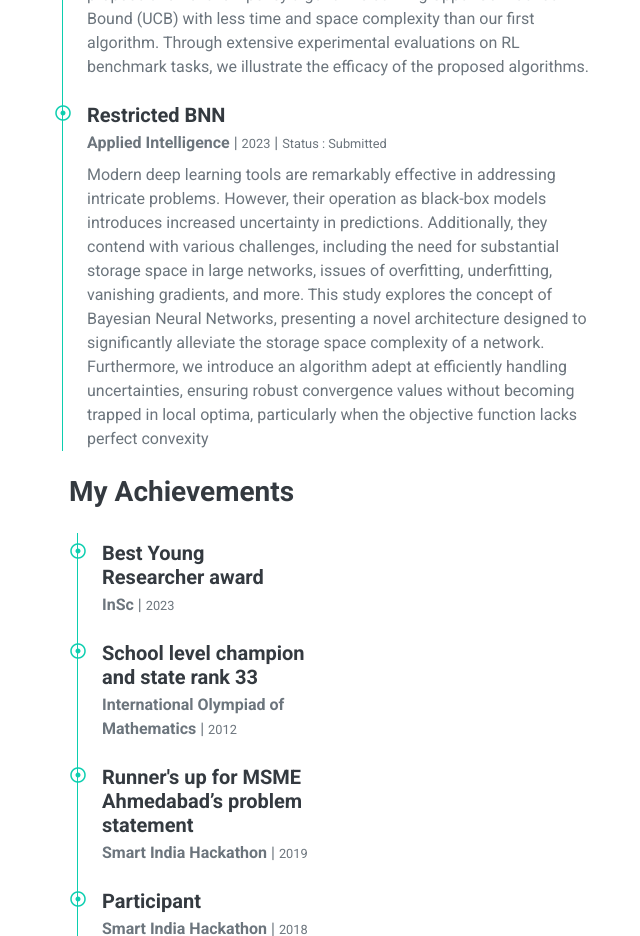
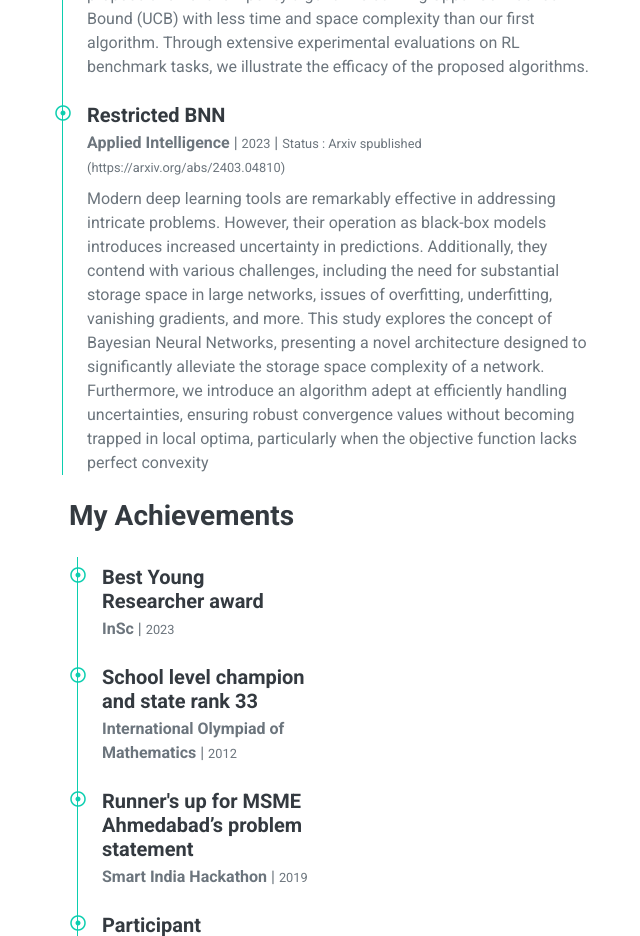
Before and after one commit to Sourav1429/Sganguly_profile, a plain HTML site: page index.html in a window 1280 px wide. Shown: the part 5820-6756 px from the top of the page, without its empty margins (31-671 px from the left). Drawn offline with nearby package versions, Linux system fonts and the light colour scheme.

Commit message:
Update index.html

```diff
--- a/index.html
+++ b/index.html
@@ -352,7 +352,7 @@
                         <div class="position-relative mb-4">
                             <i class="far fa-dot-circle text-primary position-absolute" style="top: 2px; left: -32px;"></i>
                             <h5 class="font-weight-bold mb-1">Restricted BNN</h5>
-                            <p class="mb-2"><strong>Applied Intelligence</strong> | <small>2023</small> | <small>Status : Submitted</small></p>
+                            <p class="mb-2"><strong>Applied Intelligence</strong> | <small>2023</small> | <small>Status : Arxiv spublished (https://arxiv.org/abs/2403.04810)</small></p>
                             <p>Modern deep learning tools are remarkably effective in addressing intricate problems. However, their operation as black-box models introduces increased uncertainty in predictions. Additionally, they contend with various challenges, including the need for substantial storage space in large networks, issues of overfitting, underfitting, vanishing gradients, and more. This study explores the concept of Bayesian Neural Networks, presenting a novel architecture designed to significantly alleviate the storage space complexity of a network. Furthermore, we introduce an algorithm adept at efficiently handling uncertainties, ensuring robust convergence values without becoming trapped in local optima, particularly when the objective function lacks perfect convexity</p>
                         </div>
                 </div>
```
